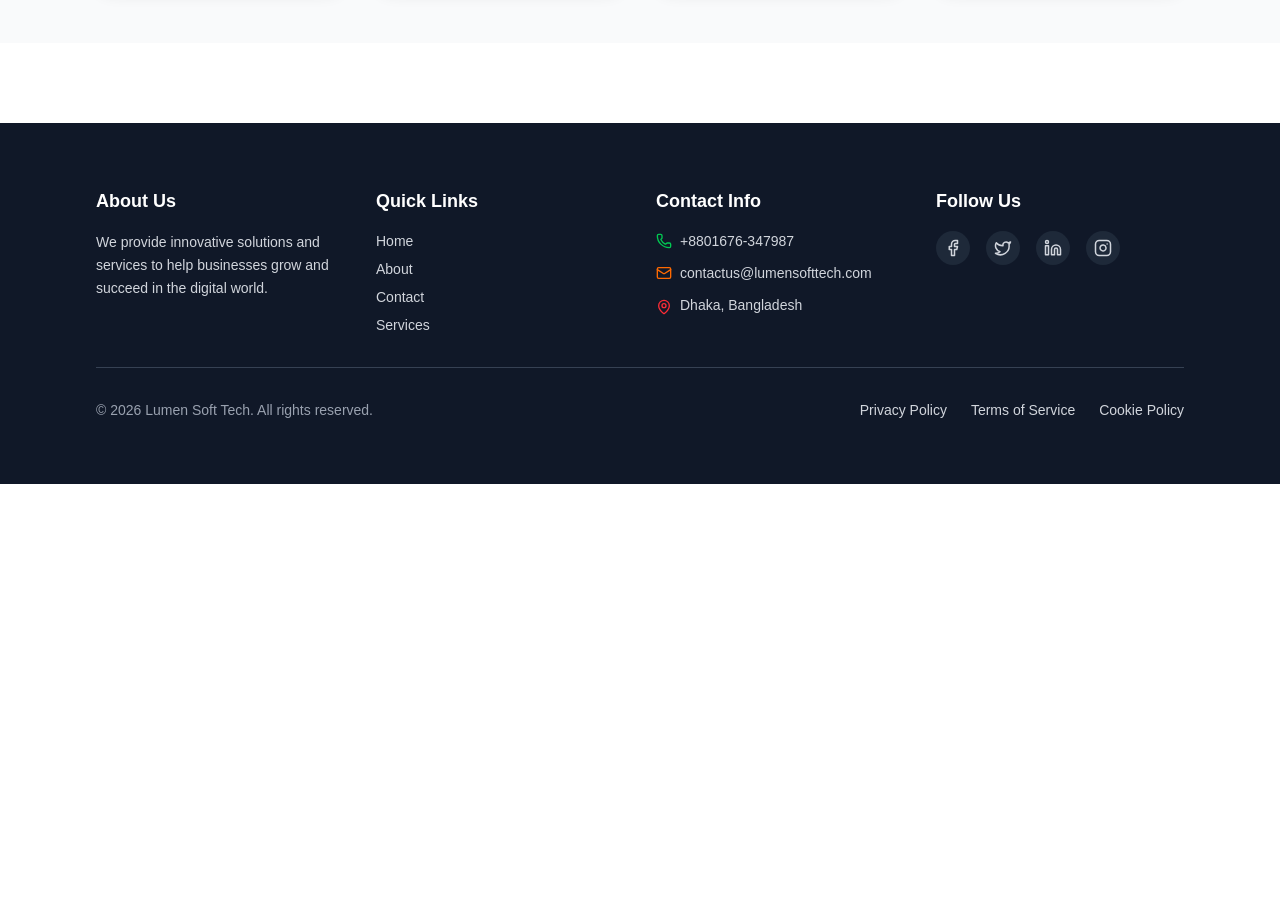
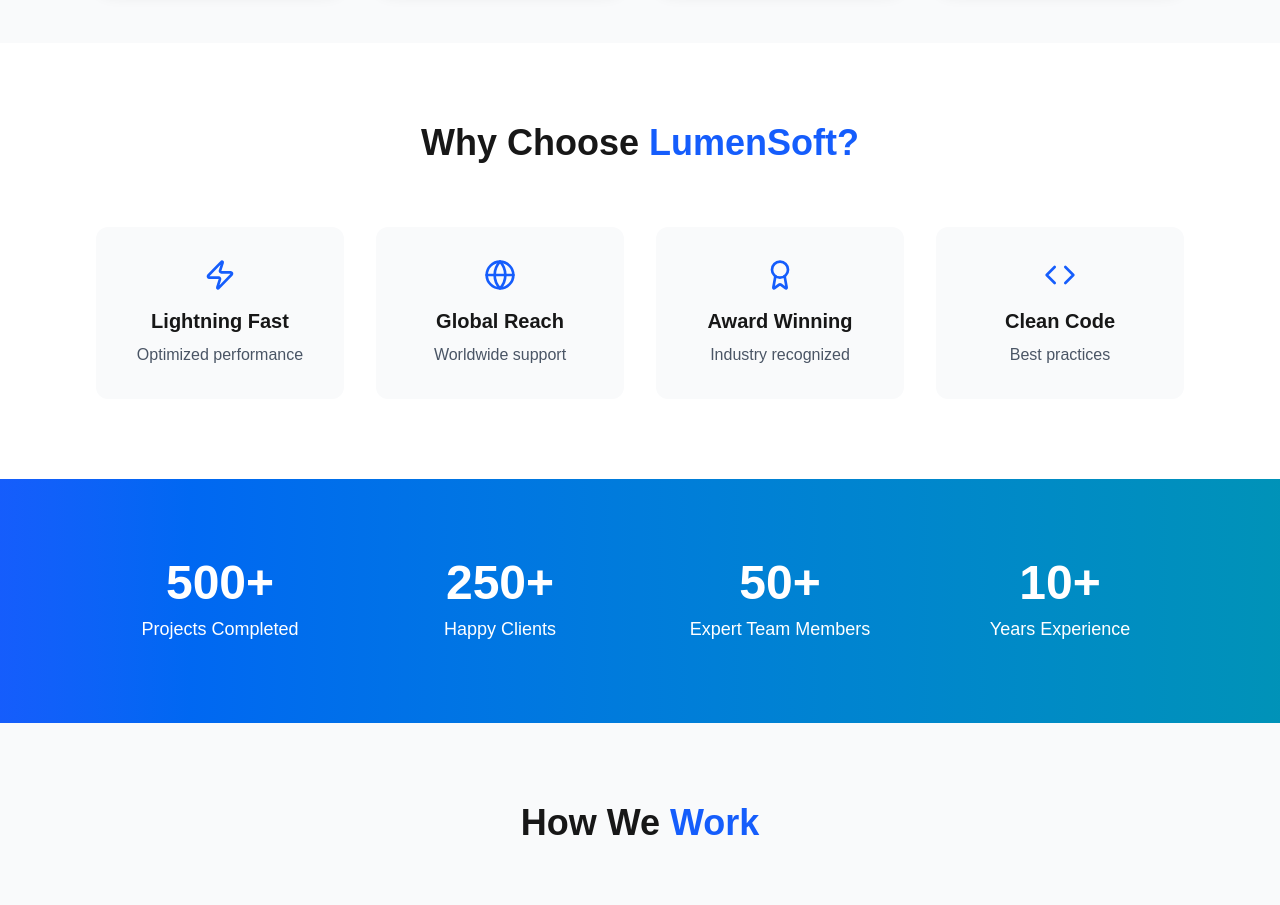
Before and after one commit to Tamanna-salma/Next-js-project-1, a Next.js app: page / in a window 1280 px wide. Shown: the part 1880-2785 px from the top of the page. Before the commit the page ends 2364 px from the top, so only its background shows below. Built offline with nearby package versions, Linux system fonts and the light colour scheme.

Commit message:
features section added

```diff
--- a/src/app/page.jsx
+++ b/src/app/page.jsx
@@ -2,12 +2,184 @@
 import Image from "next/image";
 import Banner from "@/components/Banner/Banner";
 import Category from "@/components/Category/Category";
+import { motion } from 'framer-motion';
+import { CheckCircle2, Users, Zap, Globe, TrendingUp, Award, Code } from 'lucide-react';
 
 export default function Home() {
+  const features = [
+    { icon: <Zap className="w-8 h-8" />, title: "Lightning Fast", desc: "Optimized performance" },
+    { icon: <Globe className="w-8 h-8" />, title: "Global Reach", desc: "Worldwide support" },
+    { icon: <Award className="w-8 h-8" />, title: "Award Winning", desc: "Industry recognized" },
+    { icon: <Code className="w-8 h-8" />, title: "Clean Code", desc: "Best practices" }
+  ];
+
+  const testimonials = [
+    { name: "John Smith", role: "CEO, TechCorp", text: "LumenSoft transformed our digital presence. Highly recommended!" },
+    { name: "Sarah Johnson", role: "Product Manager, StartupXYZ", text: "Great team, excellent results. They delivered on time and exceeded expectations." },
+    { name: "Michael Chen", role: "Founder, Digital Solutions", text: "Best investment we made for our business transformation journey." }
+  ];
+
   return (
     <div>
       <Banner />
       <Category />
+
+      {/* Section 2: Features */}
+      <section className="py-20 bg-white dark:bg-[#0a0f1d]">
+        <div className="container mx-auto px-6 md:px-24">
+          <h2 className="text-4xl font-bold text-center mb-16 dark:text-white">
+            Why Choose <span className="text-blue-600">LumenSoft?</span>
+          </h2>
+          <div className="grid grid-cols-1 md:grid-cols-4 gap-8">
+            {features.map((feature, i) => (
+              <motion.div
+                key={i}
+                whileHover={{ y: -10 }}
+                className="p-8 bg-gray-50 dark:bg-slate-800 rounded-xl text-center"
+              >
+                <div className="flex justify-center mb-4 text-blue-600">{feature.icon}</div>
+                <h3 className="text-xl font-bold mb-2 dark:text-white">{feature.title}</h3>
+                <p className="text-gray-600 dark:text-gray-400">{feature.desc}</p>
+              </motion.div>
+            ))}
+          </div>
+        </div>
+      </section>
+
+      {/* Section 3: Stats */}
+      <section className="py-20 bg-gradient-to-r from-blue-600 to-cyan-600">
+        <div className="container mx-auto px-6 md:px-24">
+          <div className="grid grid-cols-1 md:grid-cols-4 gap-8 text-white">
+            <motion.div
+              initial={{ opacity: 0, y: 20 }}
+              whileInView={{ opacity: 1, y: 0 }}
+              className="text-center"
+            >
+              <h3 className="text-5xl font-bold">500+</h3>
+              <p className="text-lg mt-2">Projects Completed</p>
+            </motion.div>
+            <motion.div
+              initial={{ opacity: 0, y: 20 }}
+              whileInView={{ opacity: 1, y: 0 }}
+              transition={{ delay: 0.1 }}
+              className="text-center"
+            >
+              <h3 className="text-5xl font-bold">250+</h3>
+              <p className="text-lg mt-2">Happy Clients</p>
+            </motion.div>
+            <motion.div
+              initial={{ opacity: 0, y: 20 }}
+              whileInView={{ opacity: 1, y: 0 }}
+              transition={{ delay: 0.2 }}
+              className="text-center"
+            >
+              <h3 className="text-5xl font-bold">50+</h3>
+              <p className="text-lg mt-2">Expert Team Members</p>
+            </motion.div>
+            <motion.div
+              initial={{ opacity: 0, y: 20 }}
+              whileInView={{ opacity: 1, y: 0 }}
+              transition={{ delay: 0.3 }}
+              className="text-center"
+            >
+              <h3 className="text-5xl font-bold">10+</h3>
+              <p className="text-lg mt-2">Years Experience</p>
+            </motion.div>
+          </div>
+        </div>
+      </section>
+
+      {/* Section 4: How It Works */}
+      <section className="py-20 bg-gray-50 dark:bg-[#0a0f1d]">
+        <div className="container mx-auto px-6 md:px-24">
+          <h2 className="text-4xl font-bold text-center mb-16 dark:text-white">
+            How We <span className="text-blue-600">Work</span>
+          </h2>
+          <div className="grid grid-cols-1 md:grid-cols-4 gap-8">
+            {[
+              { step: "01", title: "Consultation", desc: "Understand your requirements" },
+              { step: "02", title: "Planning", desc: "Create comprehensive roadmap" },
+              { step: "03", title: "Development", desc: "Build with latest technologies" },
+              { step: "04", title: "Delivery", desc: "Launch and ongoing support" }
+            ].map((item, i) => (
+              <motion.div
+                key={i}
+                whileHover={{ scale: 1.05 }}
+                className="p-6 bg-white dark:bg-slate-800 rounded-xl border-l-4 border-blue-600"
+              >
+                <span className="text-4xl font-bold text-blue-600">{item.step}</span>
+                <h3 className="text-xl font-bold mt-4 dark:text-white">{item.title}</h3>
+                <p className="text-gray-600 dark:text-gray-400 mt-2">{item.desc}</p>
+              </motion.div>
+            ))}
+          </div>
+        </div>
+      </section>
+
+      {/* Section 5: Testimonials */}
+      <section className="py-20 bg-white dark:bg-[#0a0f1d]">
+        <div className="container mx-auto px-6 md:px-24">
+          <h2 className="text-4xl font-bold text-center mb-16 dark:text-white">
+            What Our Clients <span className="text-blue-600">Say</span>
+          </h2>
+          <div className="grid grid-cols-1 md:grid-cols-3 gap-8">
+            {testimonials.map((testimonial, i) => (
+              <motion.div
+                key={i}
+                whileHover={{ y: -5 }}
+                className="p-8 bg-gray-50 dark:bg-slate-800 rounded-xl"
+              >
+                <div className="flex gap-1 mb-4">
+                  {[...Array(5)].map((_, j) => (
+                    <span key={j} className="text-yellow-400">★</span>
+                  ))}
+                </div>
+                <p className="text-gray-600 dark:text-gray-300 mb-6">"{testimonial.text}"</p>
+                <h4 className="font-bold dark:text-white">{testimonial.name}</h4>
+                <p className="text-sm text-gray-500">{testimonial.role}</p>
+              </motion.div>
+            ))}
+          </div>
+        </div>
+      </section>
+
+      {/* Section 6: Technologies */}
+      <section className="py-20 bg-gray-50 dark:bg-[#0a0f1d]">
+        <div className="container mx-auto px-6 md:px-24">
+          <h2 className="text-4xl font-bold text-center mb-16 dark:text-white">
+            Technologies We <span className="text-blue-600">Master</span>
+          </h2>
+          <div className="grid grid-cols-2 md:grid-cols-5 gap-6 text-center">
+            {["React", "Next.js", "Node.js", "Python", "MongoDB", "PostgreSQL", "Docker", "AWS", "Firebase", "GraphQL"].map((tech, i) => (
+              <motion.div
+                key={i}
+                whileHover={{ scale: 1.1 }}
+                className="p-6 bg-white dark:bg-slate-800 rounded-lg font-bold text-gray-800 dark:text-white shadow-md"
+              >
+                {tech}
+              </motion.div>
+            ))}
+          </div>
+        </div>
+      </section>
+
+      {/* Section 7: CTA */}
+      <section className="py-20 bg-gradient-to-r from-blue-600 to-purple-600">
+        <div className="container mx-auto px-6 md:px-24 text-center">
+          <h2 className="text-4xl md:text-5xl font-bold text-white mb-6">
+            Ready to Transform Your Business?
+          </h2>
+          <p className="text-xl text-blue-100 mb-10 max-w-2xl mx-auto">
+            Let's collaborate and create something amazing together. Get in touch with us today!
+          </p>
+          <motion.button
+            whileHover={{ scale: 1.05 }}
+            className="px-10 py-4 bg-white text-blue-600 font-bold rounded-lg text-lg hover:shadow-xl transition-all"
+          >
+            Contact Us Now
+          </motion.button>
+        </div>
+      </section>
     </div>
   );
 }
--- /dev/null
+++ b/src/components/Features/Features.jsx
@@ -0,0 +1,38 @@
+"use client";
+import React from 'react';
+import { motion } from 'framer-motion';
+import { Zap, Globe, Award, Code } from 'lucide-react';
+
+const Features = () => {
+  const features = [
+    { icon: <Zap className="w-8 h-8" />, title: "Lightning Fast", desc: "Optimized performance" },
+    { icon: <Globe className="w-8 h-8" />, title: "Global Reach", desc: "Worldwide support" },
+    { icon: <Award className="w-8 h-8" />, title: "Award Winning", desc: "Industry recognized" },
+    { icon: <Code className="w-8 h-8" />, title: "Clean Code", desc: "Best practices" }
+  ];
+
+  return (
+    <section className="py-20 bg-white dark:bg-[#0a0f1d]">
+      <div className="container mx-auto px-6 md:px-24">
+        <h2 className="text-4xl font-bold text-center mb-16 dark:text-white">
+          Why Choose <span className="text-blue-600">LumenSoft?</span>
+        </h2>
+        <div className="grid grid-cols-1 md:grid-cols-4 gap-8">
+          {features.map((feature, i) => (
+            <motion.div
+              key={i}
+              whileHover={{ y: -10 }}
+              className="p-8 bg-gray-50 dark:bg-slate-800 rounded-xl text-center"
+            >
+              <div className="flex justify-center mb-4 text-blue-600">{feature.icon}</div>
+              <h3 className="text-xl font-bold mb-2 dark:text-white">{feature.title}</h3>
+              <p className="text-gray-600 dark:text-gray-400">{feature.desc}</p>
+            </motion.div>
+          ))}
+        </div>
+      </div>
+    </section>
+  );
+};
+
+export default Features;
```
